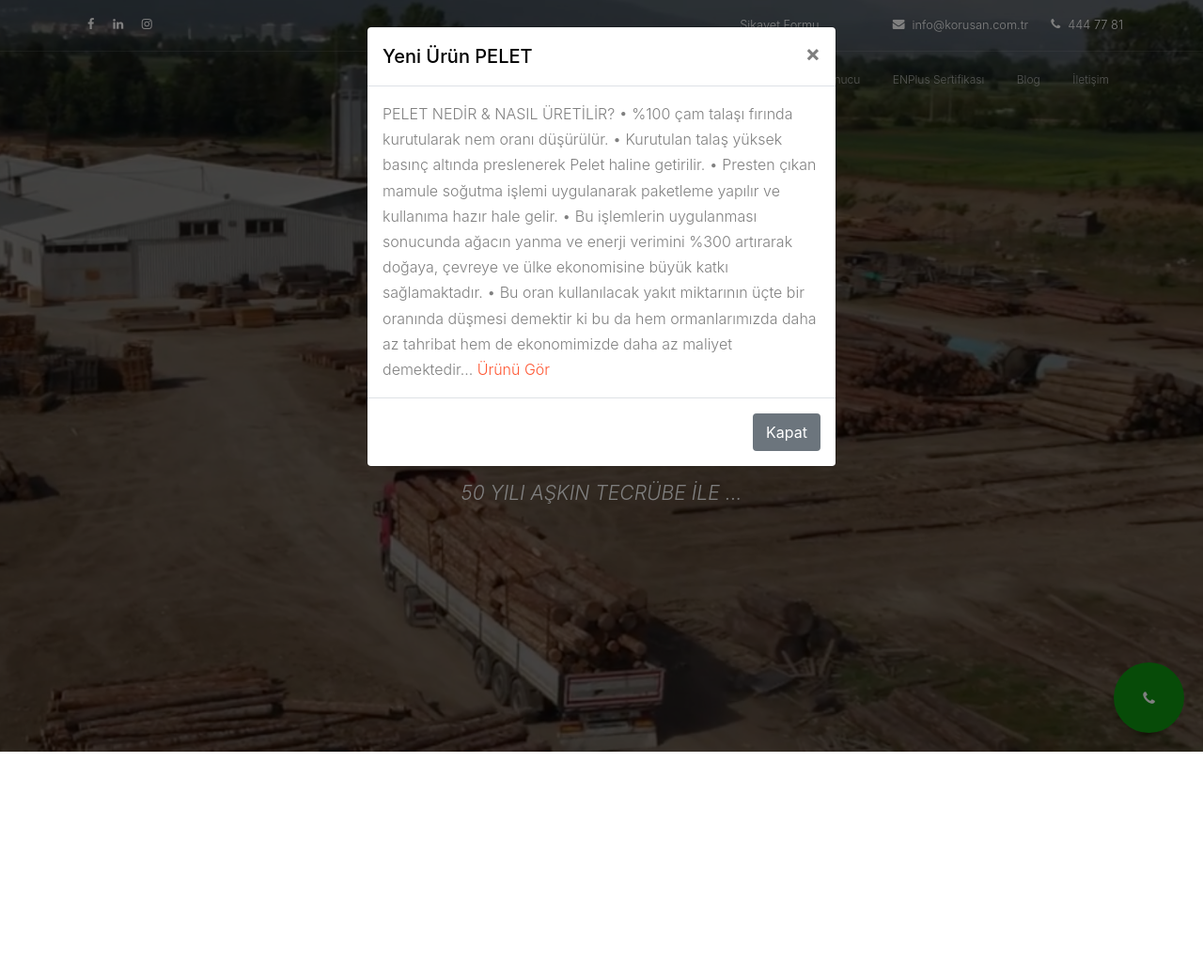
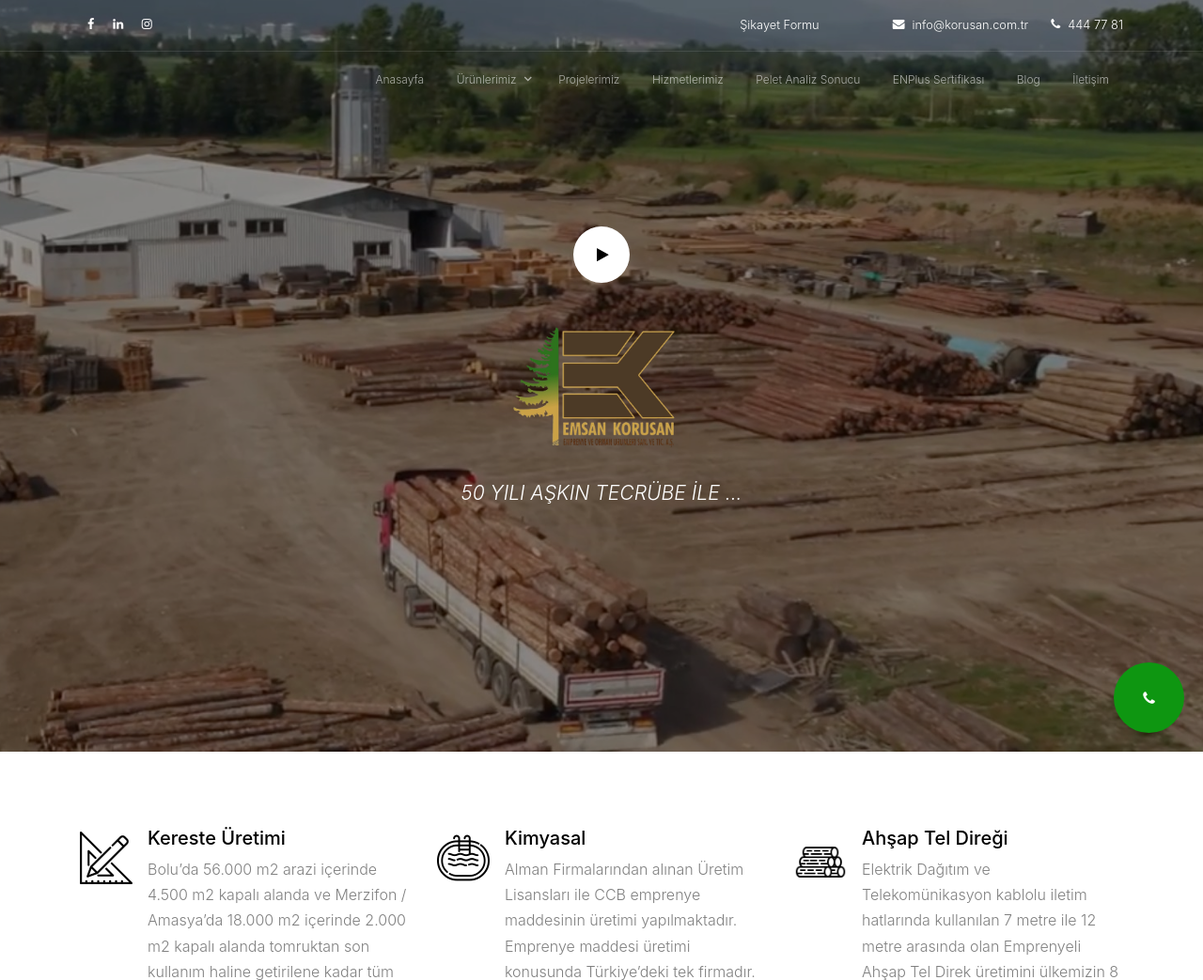
Before and after one commit to Tugrulvural89/korusan, a Django app: page / in a window 1280 px wide. Shown: the top 1043 px of the page at 94% size. Before the commit the page ends 800 px from the top, so only its background shows below. Run offline with Django 3.2, Linux system fonts and the light colour scheme; data that the repository does not hold is empty; some libraries are stand-ins or nearby versions; some web fonts are replaced.

Commit message:
modal remove

```diff
--- a/templates/index.html
+++ b/templates/index.html
@@ -742,7 +742,7 @@ h. Vagon ve karavanların duvar, tavan ve yer döşemelerinde,<br>
    <!-- Anasayfa popup -->
    <!-- Modal -->
 <!-- Modal -->
-<div class="modal fade" id="myModal" tabindex="-1" role="dialog" aria-labelledby  aria-labelledby="exampleModalLabel" aria-hidden="true">
+{% comment %}<div class="modal fade" id="myModal" tabindex="-1" role="dialog" aria-labelledby  aria-labelledby="exampleModalLabel" aria-hidden="true">
     <div class="modal-dialog" role="document">
         <div class="modal-content">
             <div class="modal-header">
@@ -760,7 +760,7 @@ h. Vagon ve karavanların duvar, tavan ve yer döşemelerinde,<br>
             </div>
         </div>
     </div>
-</div>
+</div>{% endcomment %}
 
 
 
@@ -790,12 +790,12 @@ h. Vagon ve karavanların duvar, tavan ve yer döşemelerinde,<br>
   <script src="{% static 'js/jquery.fancybox.min.js' %}"></script>
   <script src="{% static 'js/main.js' %}"></script>
 
-      <script>
+ {% comment %}     <script>
     $(document).ready(function(){
     $("#myModal").modal('show');
 });
 
-</script>
+</script>{% endcomment %}
   <script>
       /* lazyload.js (c) Lorenzo Giuliani
  * MIT License (http://www.opensource.org/licenses/mit-license.html)
```
